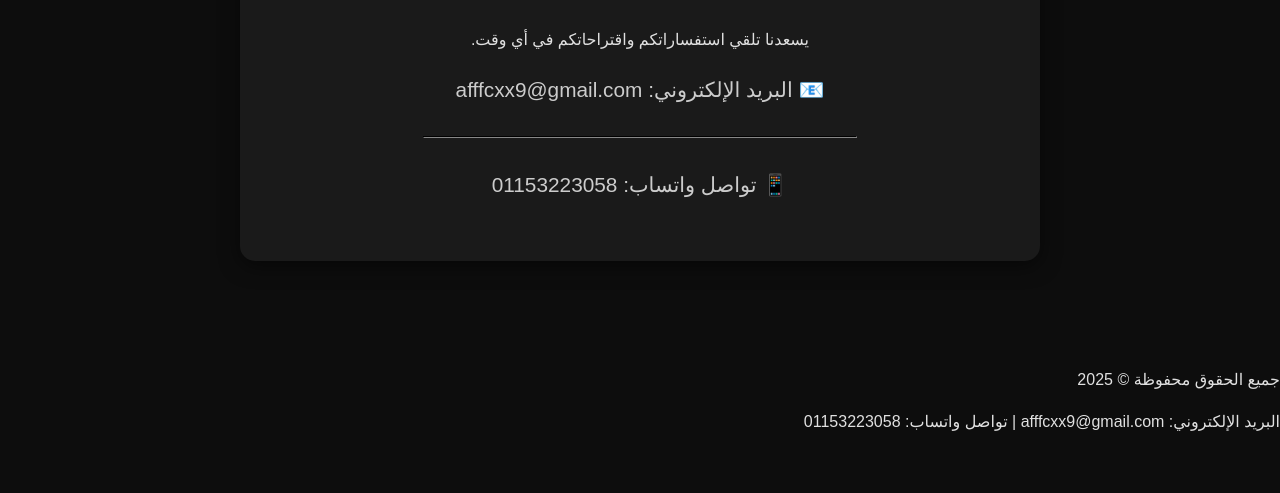
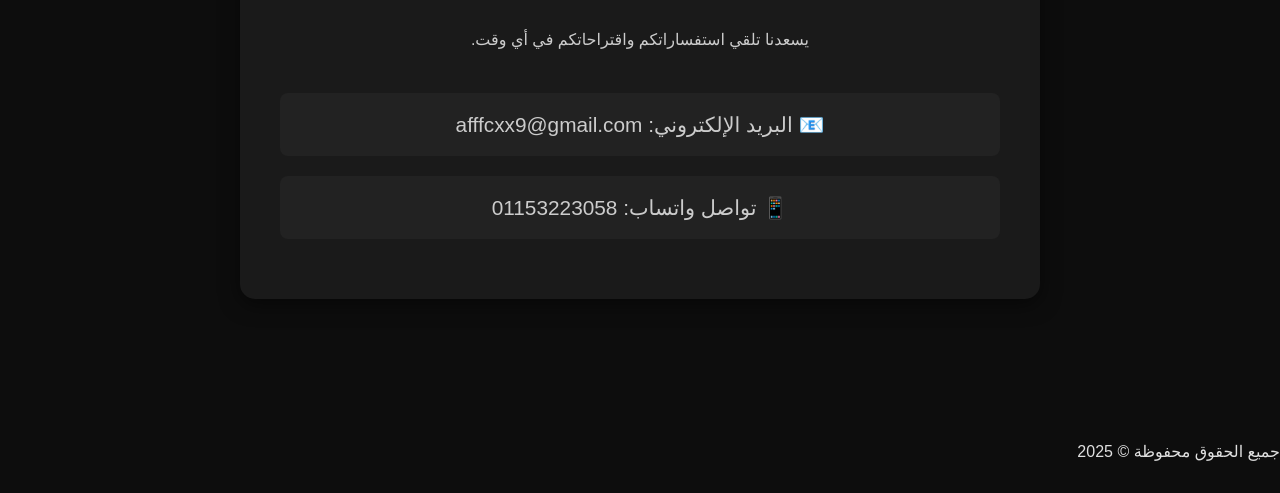
Before and after one commit to Ahmedrjhhgghvjhh/movie-site, a plain HTML site: page contact.html in a window 1280 px wide. Shown: the part 307-800 px from the top of the page. Drawn offline with Linux system fonts and the light colour scheme.

Commit message:
Add files via upload

```diff
--- a/contact.html
+++ b/contact.html
@@ -1,12 +1,13 @@
-<!doctype html>
+<!DOCTYPE html>
 <html lang="ar" dir="rtl">
 <head>
-        <meta charset="UTF-8" />
-        <meta name="viewport" content="width=device-width, initial-scale=1.0" />
+    <meta charset="UTF-8">
+    <meta name="viewport" content="width=device-width, initial-scale=1.0">
     <title>اتصل بنا</title>
-        <link rel="stylesheet" href="style.css" />
+    <meta name="google-site-verification" content="tfY-zYjpVmriE9ofxeTYgDjR9Cy7Mxj4duATv6BKuG0" />
+    <link rel="stylesheet" href="style.css">
     <style>
-            /* تنسيقات خاصة بصفحة الاتصال */
+        /* ... (تنسيقات داخلية) ... */
         .contact-content {
             padding: 50px 20px;
             max-width: 800px;
@@ -24,15 +25,26 @@
             margin-bottom: 30px;
             font-size: 2.5em;
         }
+        .contact-card p {
+            color: #ccc;
+            margin-bottom: 40px;
+        }
         .contact-item {
             display: block;
             margin: 20px 0;
+            padding: 15px;
+            background-color: #222;
+            border-radius: 8px;
             font-size: 1.3em;
             color: #ccc;
-                transition: color 0.3s;
+            transition: background-color 0.3s, color 0.3s;
         }
         .contact-item:hover {
-                color: #e50914;
+            color: white;
+            background-color: #e50914;
+        }
+        footer {
+            margin-top: 50px;
         }
     </style>
 </head>
@@ -46,7 +58,7 @@
         </nav>
 
         <div class="search-bar">
-                <input type="text" placeholder="ابحث عن مسلسل أو فيلم..." />
+            <input type="text" placeholder="ابحث عن مسلسل أو فيلم...">
             <button>بحث</button>
         </div>
     </header>
@@ -61,19 +73,7 @@
                     📧 البريد الإلكتروني: afffcxx9@gmail.com
                 </a>
 
-                    <hr
-                        style="
-                            border-color: #333;
-                            width: 60%;
-                            margin: 30px auto;
-                        "
-                    />
-
-                    <a
-                        href="https://wa.me/201153223058"
-                        target="_blank"
-                        class="contact-item"
-                    >
+                <a href="https://wa.me/201153223058" target="_blank" class="contact-item">
                     📱 تواصل واتساب: 01153223058
                 </a>
             </div>
@@ -82,15 +82,6 @@
 
     <footer>
         <p>جميع الحقوق محفوظة &copy; 2025</p>
-            <div class="contact-info">
-                <a href="mailto:afffcxx9@gmail.com"
-                    >البريد الإلكتروني: afffcxx9@gmail.com</a
-                >
-                <span>|</span>
-                <a href="https://wa.me/201153223058" target="_blank"
-                    >تواصل واتساب: 01153223058</a
-                >
-            </div>
     </footer>
 </body>
 </html>
```
Also changed, not shown: index.html (+12 -30 lines), listings.html (+16 -24 lines). Lines whose indentation alone changed are shown as unchanged.
